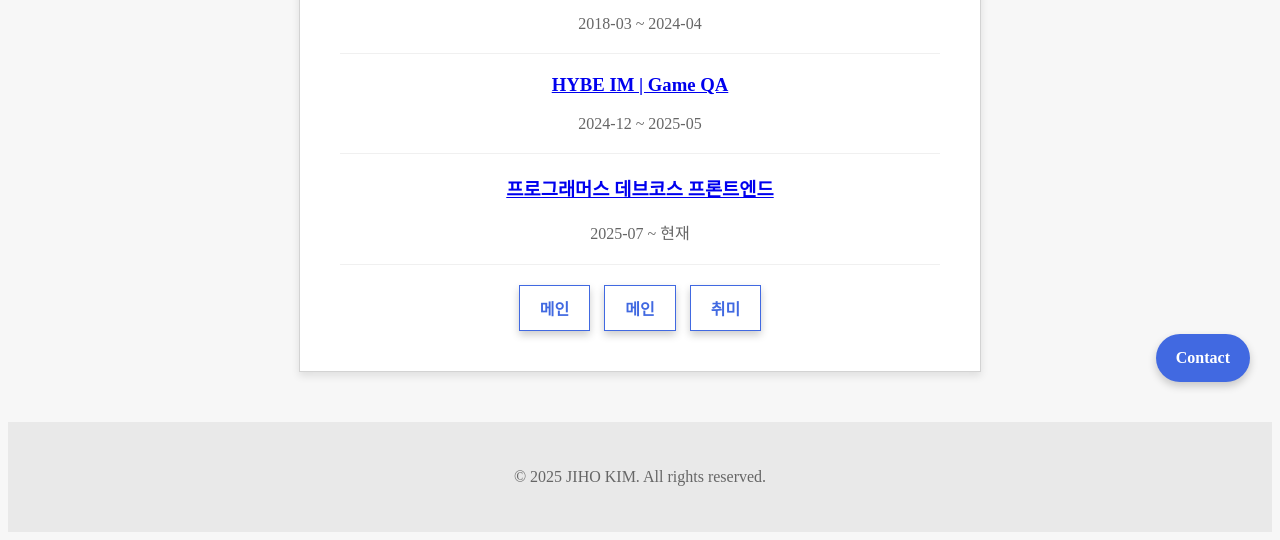
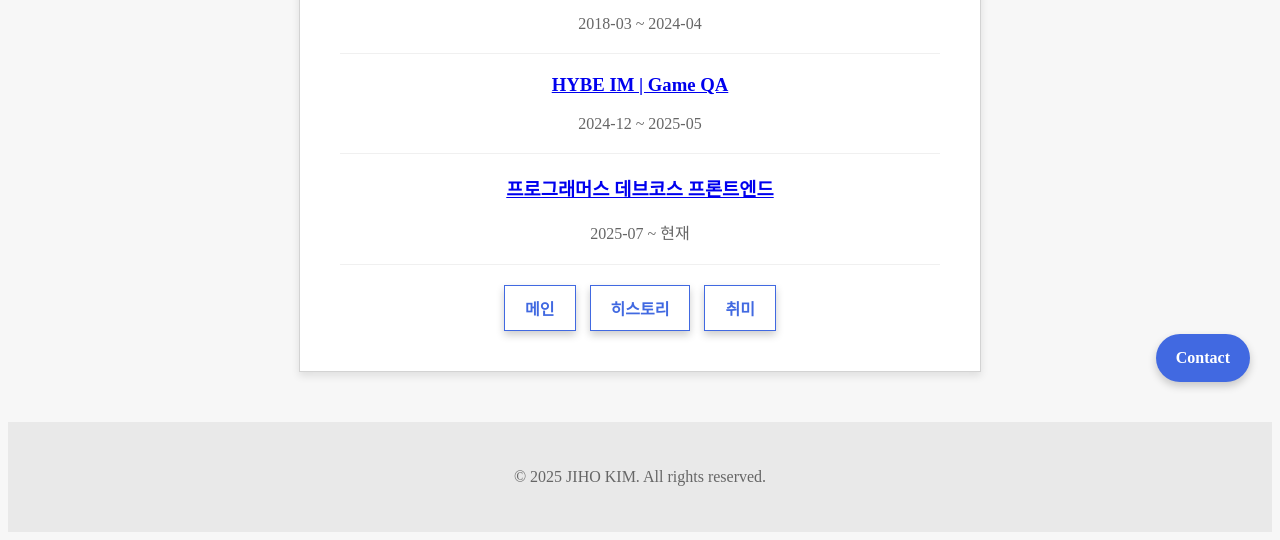
Before and after one commit to RumPumpumpum/FE7-LECT1, a plain HTML site: page history.html in a window 1280 px wide. Shown: the part 388-928 px from the top of the page. Drawn offline with Linux system fonts and the light colour scheme.

Commit message:
메인->히스토리 오탈자 수정

```diff
--- a/history.html
+++ b/history.html
@@ -34,7 +34,7 @@
         <!-- 다른 페이지 이동 -->
         <div class="nav-bar">
             <a href="./index.html" class="nav-button">메인</a>
-            <a href="#" class="nav-button">메인</a>
+            <a href="#" class="nav-button">히스토리</a>
             <a href="./hobby.html" class="nav-button">취미</a>
         </div>
     </div>
```
